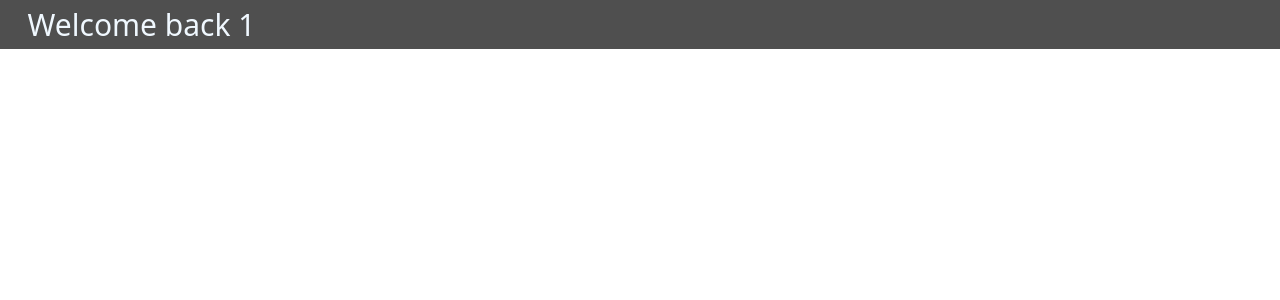
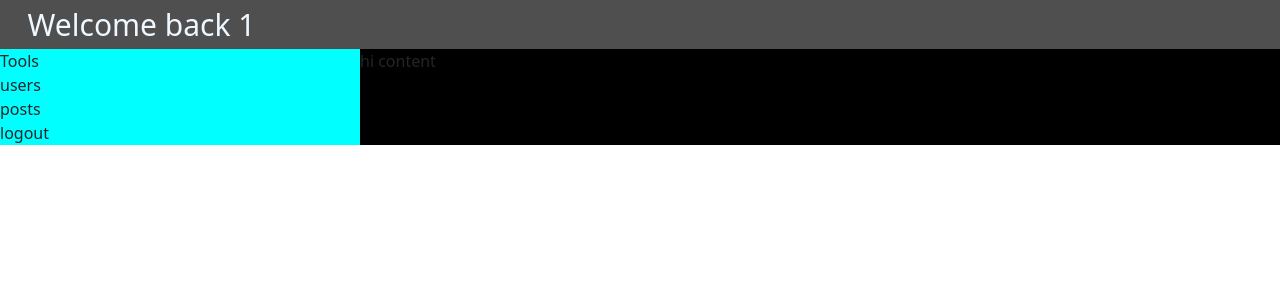
Before and after one commit to C5-shakirabugarbia/Tarjama_code_challenge, a React (Create React App) app in the folder frontend/: page /home/1/1 in a window 1280 px wide. Shown: the top 300 px of the page. Built offline with nearby package versions, Linux system fonts and the light colour scheme.

Commit message:
working on main page and  profile page

```diff
--- a/frontend/src/component/home/index.js
+++ b/frontend/src/component/home/index.js
@@ -17,6 +17,15 @@ const Home = () => {
           Welcome back <span>{name}</span>
         </p>
       </div>
+      <div className="sideBar">
+        <ul className="sideBarlist">
+          <li className="firstList">Tools</li>
+          <li>users</li>
+          <li>posts</li>
+          <li>logout</li>
+        </ul>
+        <div className="homecontent"> hi content</div>
+      </div>
     </div>
   );
 };
--- a/frontend/src/component/home/style.css
+++ b/frontend/src/component/home/style.css
@@ -15,3 +15,19 @@
     cursor: pointer;
     width: 37%;
 }
+.sideBar{
+    display: flex;
+    flex-direction: row;
+    flex-wrap: wrap
+}
+.sideBarlist{
+    flex: 1 0 17rem;
+    background-color: aqua;
+}
+.homecontent{
+
+    flex: 1 0 52rem;
+
+    background-color: black;
+
+}
```
